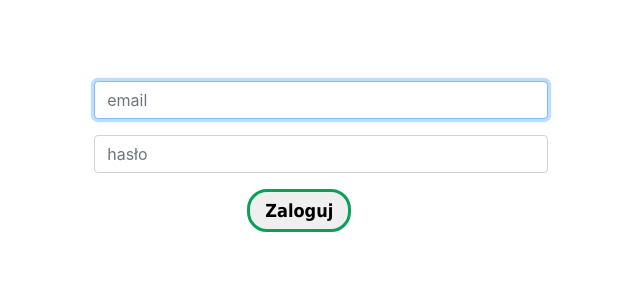
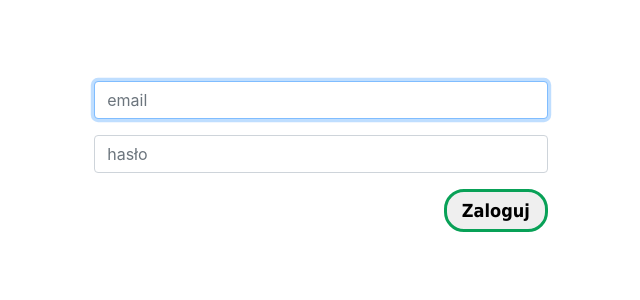
Before and after one commit to barte525/IOT, a Django app: page /zaloguj/ in a window 1280 px wide. Shown: the part 74-374 px from the top of the page, without its empty margins (319-959 px from the left). Run offline with Django 4.2, Linux system fonts and the light colour scheme; some libraries are stand-ins or nearby versions.

Commit message:
seller view

```diff
--- a/main/main/static/login_style.css
+++ b/main/main/static/login_style.css
@@ -20,5 +20,5 @@
 
 button {
   float:right;
-  margin-right:46%;
+  margin-right:20%;
 }
```
Also changed, not shown: main/db.sqlite3.
